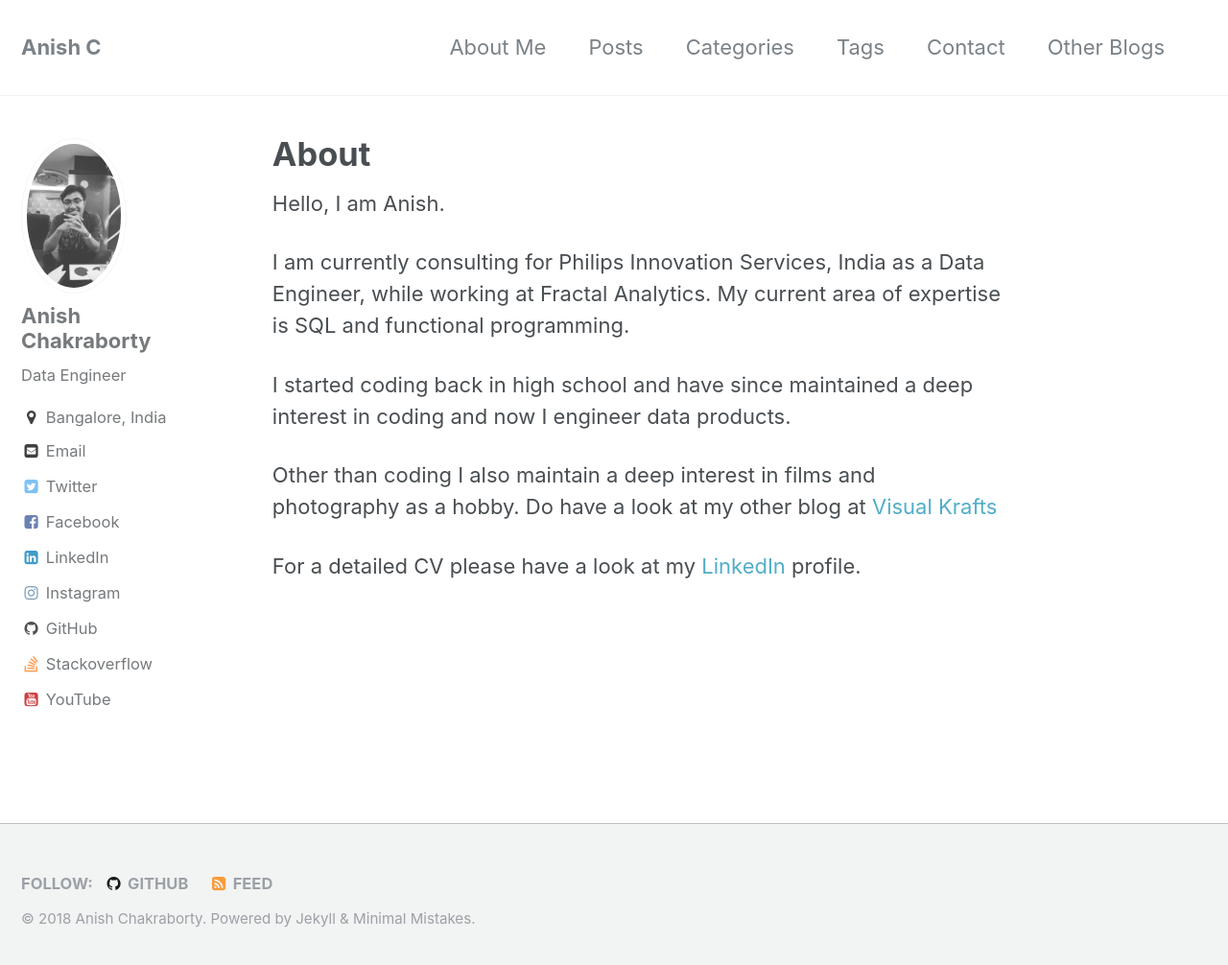
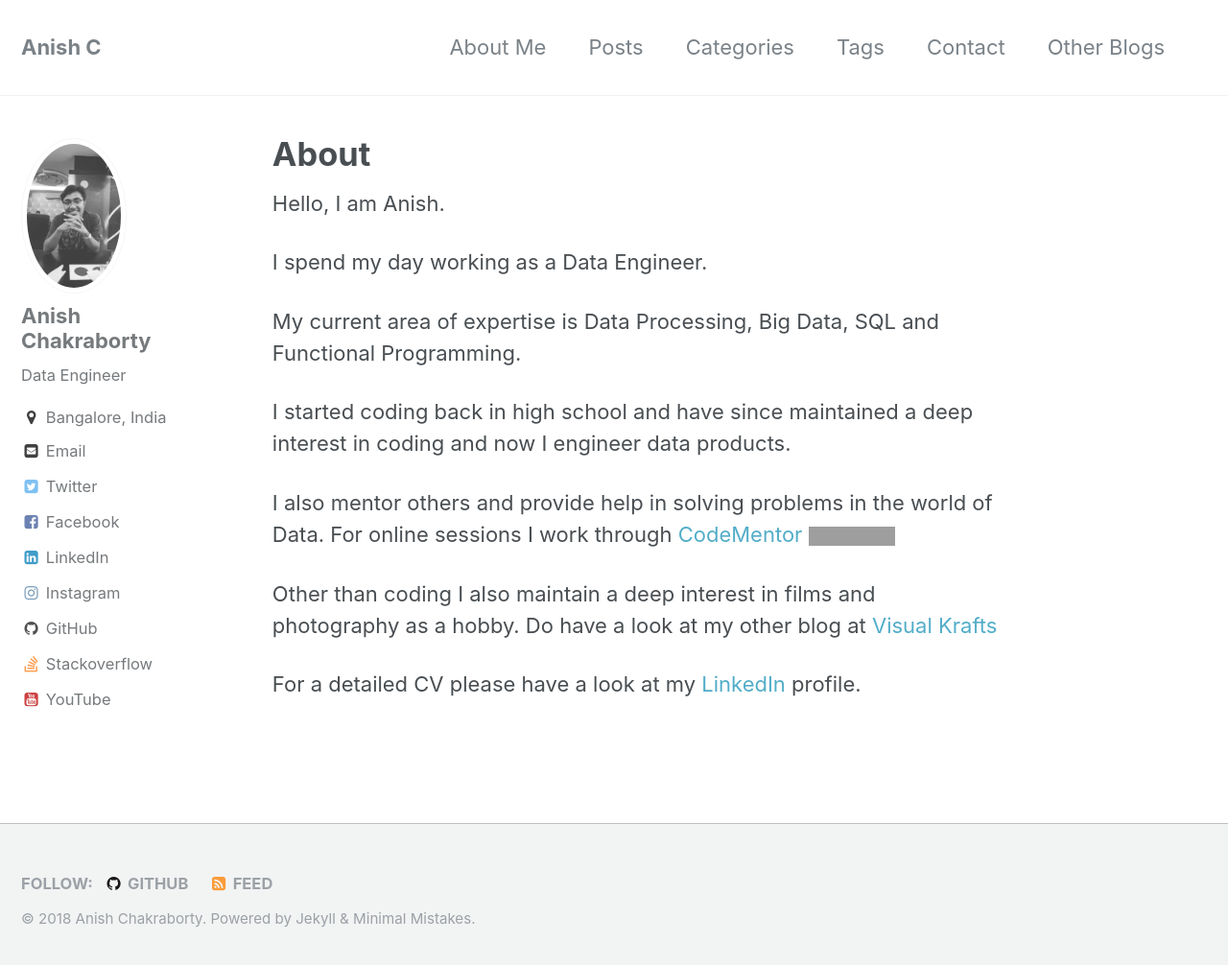
Before and after one commit to anish749/anish749.github.io, a Jekyll site: the page built from _pages/about.md, in a window 1280 px wide and 1014 px high. Shown: the top 1006 px of the window at 96% size. Built offline with Jekyll 4.4.1, drawn with Linux system fonts in a browser that asks for light colours; grey boxes are pictures that could not be loaded.

Commit message:
updated about me

```diff
--- a/_pages/about.md
+++ b/_pages/about.md
@@ -5,10 +5,14 @@ permalink: /about/
 
 Hello, I am Anish.
 
-I am currently consulting for Philips Innovation Services, India as a Data Engineer, while working at Fractal Analytics.
-My current area of expertise is SQL and functional programming.
+I spend my day working as a Data Engineer.
+
+My current area of expertise is Data Processing, Big Data, SQL and Functional Programming.
 
 I started coding back in high school and have since maintained a deep interest in coding and now I engineer data products.
+
+I also mentor others and provide help in solving problems in the world of Data.
+For online sessions I work through [CodeMentor](https://www.codementor.io/anish749)  [![Book session on Codementor](https://cdn.codementor.io/badges/book_session_github.svg)](https://www.codementor.io/anish749?utm_source=github&utm_medium=button&utm_term=anish749&utm_campaign=github)
 
 Other than coding I also maintain a deep interest in films and photography as a hobby. Do have a look at my other blog at [Visual Krafts](https://visualkrafts.wordpress.com/)
 
```
